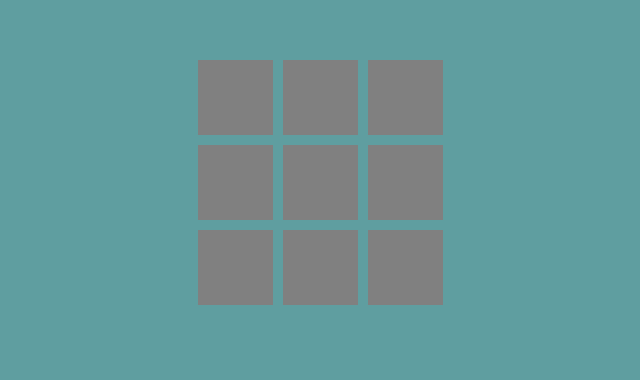
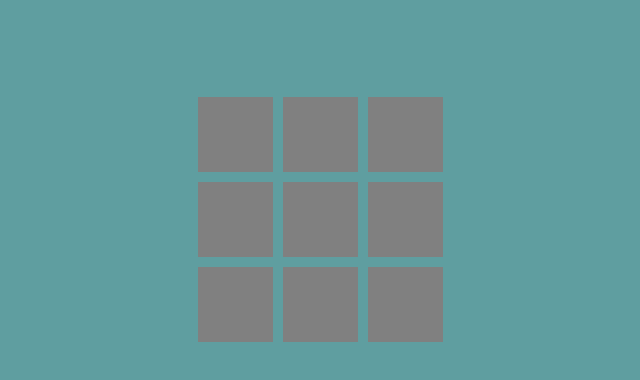
Before and after one commit to diuguide/tictactoe, a React (Create React App) app: page / in a window 1280 px wide. Shown: the part 218-598 px from the top of the page, without its empty margins (320-960 px from the left). Built offline with nearby package versions, Linux system fonts and the light colour scheme.

Commit message:
added message score board

```diff
--- a/src/components/Board.jsx
+++ b/src/components/Board.jsx
@@ -1,5 +1,5 @@
-import { useSelector } from "react-redux";
-import { boardState } from "../features/board/boardSlice";
+import { useDispatch, useSelector } from "react-redux";
+import { boardState, showMessage, hideMessage } from "../features/board/boardSlice";
 import { useRef } from "react";
 
 const Board = () => {
@@ -8,6 +8,7 @@ const Board = () => {
   const userClicked = useRef([]);
   const compClicked = useRef([]);
   const gameOver = useRef(false);
+  const dispatch = useDispatch();
 
   const handleClick = (e) => {
     const { id } = e.target;
@@ -61,15 +62,16 @@ const Board = () => {
           userClicked.current.includes(possible[i][1]) &&
           userClicked.current.includes(possible[i][2])
         ) {
-          console.log(" User Wins");
           gameOver.current = true;
+          dispatch(showMessage("USER"));
+
         } else if (
           compClicked.current.includes(possible[i][0]) &&
           compClicked.current.includes(possible[i][1]) &&
           compClicked.current.includes(possible[i][2])
         ) {
-          console.log("Comp Wins");
           gameOver.current = true;
+          dispatch(showMessage("COMPUTER"));
         }
       }
     }
--- a/src/components/Main.jsx
+++ b/src/components/Main.jsx
@@ -1,8 +1,8 @@
 import { Row, Col, Container } from "react-bootstrap";
 import Board from "./Board";
+import Scoreboard from "./Scoreboard";
 
 const Main = () => {
-
   return (
     <Container>
       <Row
@@ -15,7 +15,12 @@ const Main = () => {
           lg={9}
           className="d-flex justify-content-center align-items-center"
         >
-          <Board />
+          <Row>
+            <Col className="d-block">
+              <Scoreboard />
+              <Board />
+            </Col>
+          </Row>
         </Col>
       </Row>
     </Container>
--- /dev/null
+++ b/src/components/Scoreboard.jsx
@@ -0,0 +1,23 @@
+import { Row, Col } from "react-bootstrap";
+import { useSelector } from "react-redux";
+import { boardState } from "../features/board/boardSlice";
+
+const Scoreboard = () => {
+  const board = useSelector(boardState);
+
+  return (
+    <Row>
+      <Col
+        className="d-flex justify-content-center"
+        style={{ height: "75px", textAlign: "center" }}
+      >
+        <div className="announcment">
+          {board.move && <div className="ann-banner">WINNER</div>}
+          <div className="winner">{board.msg}</div>
+        </div>
+      </Col>
+    </Row>
+  );
+};
+
+export default Scoreboard;
--- a/src/features/board/boardSlice.js
+++ b/src/features/board/boardSlice.js
@@ -15,7 +15,9 @@ const initialState = {
     [2, 4, 6],
   ],
   notClicked: [0,1,2,3,4,5,6,7,8],
-  move: false
+  move: false,
+  showMsg: false,
+  msg: ""
 };
 
 const boardSlice = createSlice({
@@ -33,10 +35,21 @@ const boardSlice = createSlice({
     gameOver: (state) => {
       state.userClicked = [];
       state.compClicked = [];
+      state.move = true;
     },
+    showMessage: (state, action) => {
+      state.msg = action.payload;
+      state.showMsg = true;
+      state.move = true;
+    },
+    hideMessage: (state) => {
+      state.msg = "";
+      state.showMsg = false;
+      state.move = false;
+    }
   },
 });
 
-export const { userMove, compMove, gameOver } = boardSlice.actions;
+export const { userMove, compMove, gameOver, hideMessage, showMessage } = boardSlice.actions;
 export const boardState = (state) => state.board;
 export default boardSlice.reducer;
--- a/src/scss/_board.scss
+++ b/src/scss/_board.scss
@@ -10,3 +10,9 @@
     width: 75px;
     background-color: grey;
 }
+
+.announcment {
+    font-size: 20px;
+    display: block;
+    text-align:center;
+}
```
